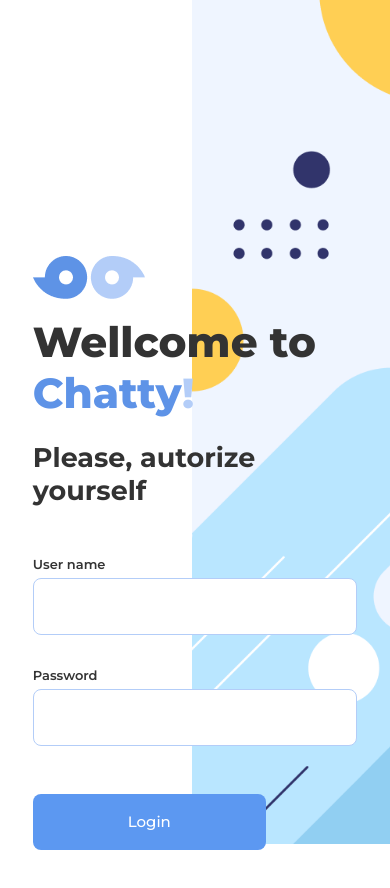
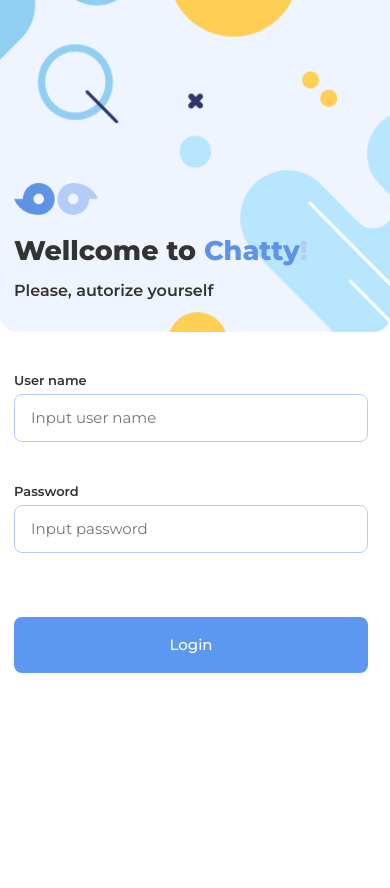
Before and after one commit to AndrushaPixeL/academy_ilink, a React (Create React App) app: page / in a window 390 px wide. Shown: the top 888 px of the page. After the commit the page ends 844 px from the top, so only its background shows below. Built offline with nearby package versions, Linux system fonts and the light colour scheme.

Commit message:
feat: adaptation mobile login page

```diff
--- a/src/components/atoms/Button/Button.scss
+++ b/src/components/atoms/Button/Button.scss
@@ -33,4 +33,9 @@
   &:disabled {
     background: #d1d1d1;
   }
+
+  @media (max-width: 1200px) {
+    min-width: 100%;
+    margin-top: 80px;
+  }
 }
--- a/src/components/atoms/Input/Input.scss
+++ b/src/components/atoms/Input/Input.scss
@@ -17,6 +17,10 @@
   &:focus {
     border: 1px solid #5c98f1;
     outline: none;
+  }
+
+  @media (max-width: 700px) {
+    height: 48px;
   }
 }
 
--- a/src/components/atoms/Input/Input.tsx
+++ b/src/components/atoms/Input/Input.tsx
@@ -8,6 +8,7 @@ interface InputProps {
   register: UseFormRegister<IFormInputs>
   error: string | undefined
   nameInput: 'firstName' | 'password'
+  placeholder: string
 }
 const getClassNames = (error: string | undefined): string => {
   if (error) {
@@ -16,7 +17,13 @@ const getClassNames = (error: string | undefined): string => {
   return 'input'
 }
 
-const Input: FC<InputProps> = ({ labelInput, register, error, nameInput }) => {
+const Input: FC<InputProps> = ({
+  labelInput,
+  register,
+  error,
+  nameInput,
+  placeholder,
+}) => {
   const classNames = React.useMemo(() => {
     return getClassNames(error)
   }, [error])
@@ -24,7 +31,12 @@ const Input: FC<InputProps> = ({ labelInput, register, error, nameInput }) => {
   return (
     <div className="input_container">
       <div className="input_label">{labelInput}</div>
-      <input {...register(nameInput)} type="text" className={classNames} />
+      <input
+        {...register(nameInput)}
+        type="text"
+        className={classNames}
+        placeholder={placeholder}
+      />
       <div className="error_message">{error}</div>
     </div>
   )
--- a/src/components/organisms/LoginForm.tsx
+++ b/src/components/organisms/LoginForm.tsx
@@ -52,12 +52,14 @@ const LoginForm: FC = () => {
             register={register}
             error={errors.firstName?.message}
             nameInput="firstName"
+            placeholder="Input user name"
           />
           <Input
             labelInput="Password"
             register={register}
             error={errors.password?.message}
             nameInput="password"
+            placeholder="Input password"
           />
         </div>
         <Button
--- a/src/index.css
+++ b/src/index.css
@@ -22,6 +22,14 @@ h2 {
   color: #333333;
 }
 
+@media (max-width: 1200px) {
+  h2 {
+    font-weight: 600;
+    font-size: 16px;
+    line-height: 20px;
+  }
+}
+
 code {
   font-family: source-code-pro, Menlo, Monaco, Consolas, 'Courier New',
     monospace;
--- a/src/pages/AuthPage.scss
+++ b/src/pages/AuthPage.scss
@@ -6,18 +6,65 @@
   height: 100vh;
   background: url(../assets/images/LoginBackground.png) no-repeat center;
   background-size: cover;
+
+  @media (max-height: 815px) {
+    padding: 8.4%;
+  }
+
+  @media (max-width: 700px) {
+    padding: 0;
+    background: 0;
+    background-size: contain;
+  }
 }
 
 .auth_container {
   display: flex;
   flex-direction: column;
   justify-content: flex-start;
+
+  @media (max-width: 1200px) {
+    width: 40%;
+  }
+
+  @media (max-width: 700px) {
+    width: 100%;
+  }
+}
+
+.greeting_container {
+  display: flex;
+  flex-direction: column;
+
+  @media (max-width: 700px) {
+    background: url(../assets/images/LoginBackgroundMobile.png) no-repeat top;
+    width: 100%;
+    min-height: 316px;
+    background-size: 100% 100%;
+    height: 85vw;
+  }
+}
+
+.greeting {
+  @media (max-width: 700px) {
+    margin: 183px 13px 24px 14px;
+  }
+
+  @media (max-width: 320px) {
+    margin-top: 120px;
+  }
 }
 
 .authPage_logo {
   width: 112px;
   height: 42.79px;
   margin-bottom: 18px;
+
+  @media (max-width: 1200px) {
+    width: 83.76px;
+    height: 32px;
+    margin-bottom: 16px;
+  }
 }
 
 .authPage_title {
@@ -29,6 +76,12 @@
   font-size: 42px;
   line-height: 51px;
   color: #333333;
+
+  @media (max-width: 1200px) {
+    font-size: 27px;
+    line-height: 33px;
+    margin-bottom: 16px;
+  }
 }
 
 .chatty {
@@ -38,3 +91,9 @@
 .exclamation {
   color: #b3cdf8;
 }
+
+.authPage_form {
+  @media (max-width: 700px) {
+    margin: 14px;
+  }
+}
--- a/src/pages/AuthPage.tsx
+++ b/src/pages/AuthPage.tsx
@@ -11,6 +11,8 @@ const AuthPage: FC<AuthPage> = ({ page }) => {
   return (
     <div className="authPage">
       <div className="auth_container">
+        <div className="greeting_container">
+          <div className="greeting">
             <img src={logo} alt="logotype" className="authPage_logo" />
             <div>
               <span className="authPage_title">Wellcome to </span>
@@ -18,7 +20,11 @@ const AuthPage: FC<AuthPage> = ({ page }) => {
               <span className="authPage_title exclamation">!</span>
               <h2>Please, autorize yourself</h2>
             </div>
+          </div>
+        </div>
+        <div className="authPage_form">
           <LoginForm />
+        </div>
       </div>
     </div>
   )
```
Also changed, not shown: src/assets/images/LoginBackgroundMobile.png (added), src/assets/images/testLogin.png (deleted). Lines whose indentation alone changed are shown as unchanged.
